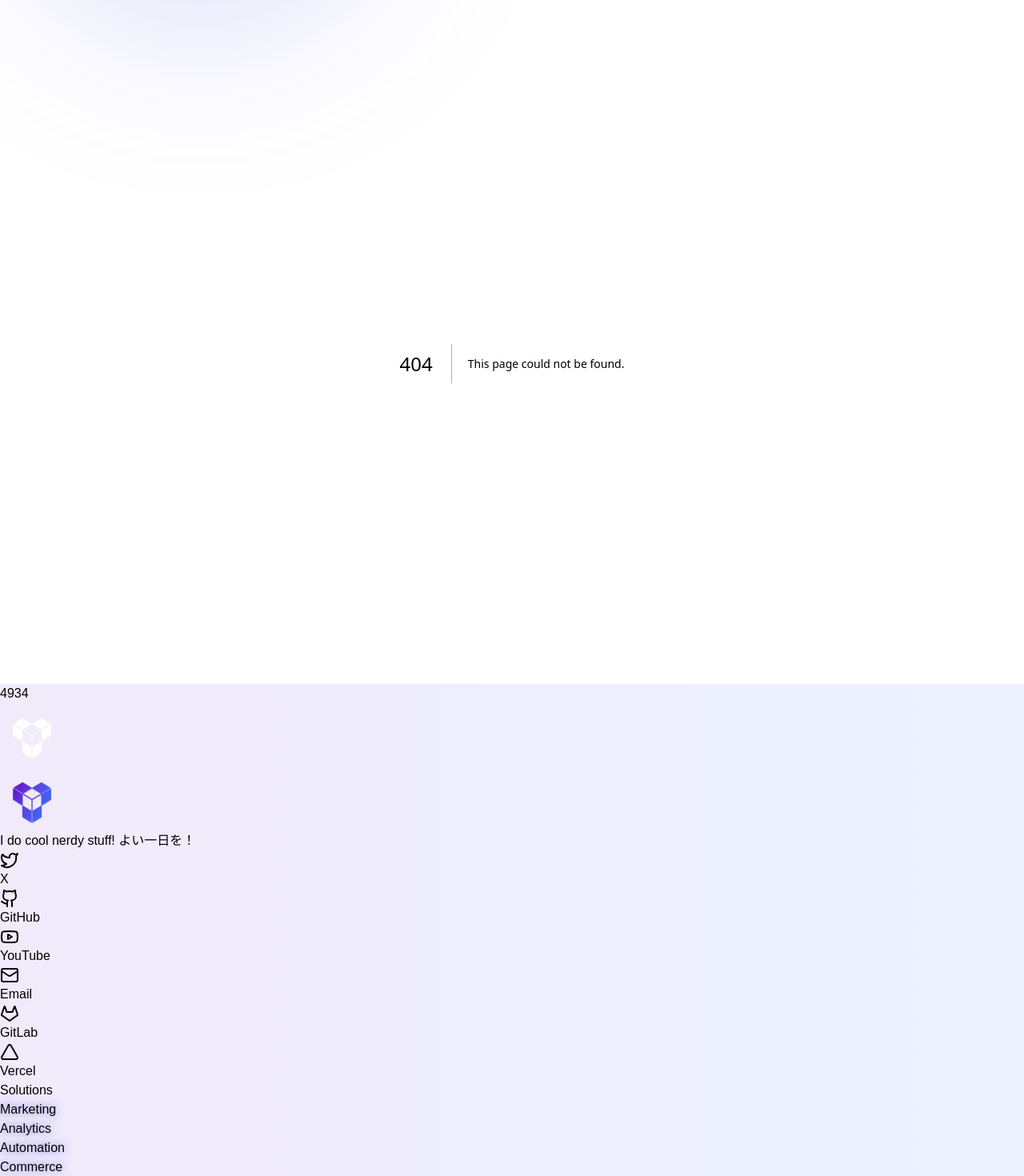
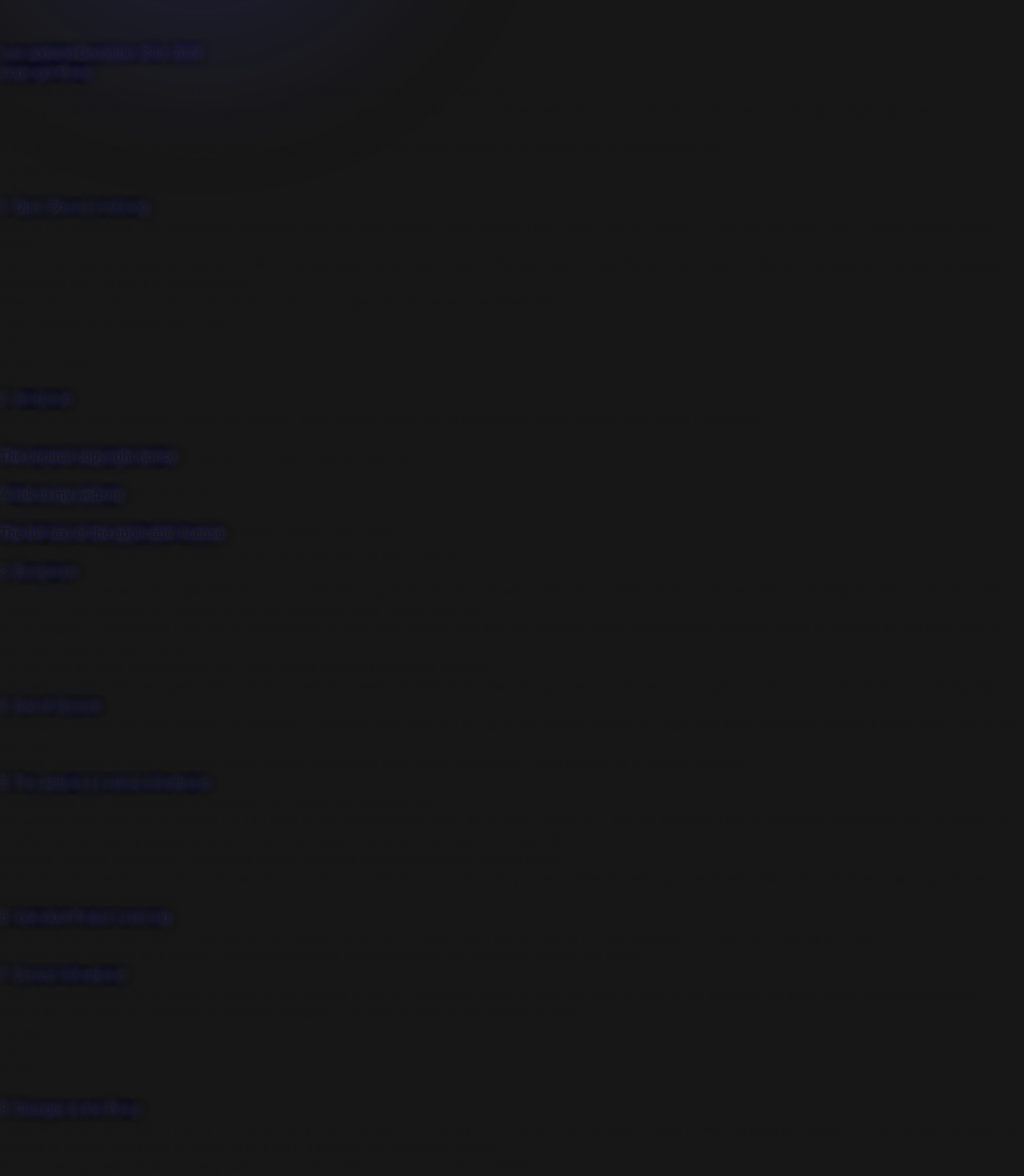
Before and after one commit to olavorw/olavorw.com, a Next.js app: page /legal/policies/copyright in a window 1280 px wide. Before the commit this address had no page. Shown: the part 6840-8310 px from the top of the page at 80% size. Built offline with nearby package versions, Linux system fonts and the light colour scheme; a web font is replaced by a local one.

Commit message:
Add detailed copyright policy page and placeholders for TOS/privacy
Introduced a comprehensive copyright policy page outlining licensing, attribution, and exception rules. Placeholder components for Terms of Service and Privacy Policy pages were also added for future implementation.

```diff
--- /dev/null
+++ b/src/app/legal/policies/copyright/page.tsx
@@ -0,0 +1,123 @@
+import UnifiedSection from "@/components/UnifiedSection";
+import {NewspaperIcon, PaperclipIcon, Scroll} from "lucide-react";
+
+export default function CopyrightPolicy() {
+    return (
+      <>
+            <UnifiedSection
+                title={"Copyright Policy"}
+                tagline={"Last updated December 23rd, 2024"}
+                description={"Welcome to the copyright page for olavorw.com / Olav \"Olavorw\" Sharma (\"we,\" \"our,\" \"us,\" \"I\"). "}
+                content={"Below, you will find information regarding the licensing and copyright details for my projects and website. I am " +
+                         "committed to transparency and supporting the open-source community.\n If you have any questions or concerns, please " +
+                         "contact me using the form on my website or by emailing me at olav@olavorw.com."}
+                centered={true}
+                links={[
+                    {
+                        name: "Contact Me",
+                        href: "https://olavorw.com/contact"
+                    },
+                ]}
+            />
+          <UnifiedSection
+              title={"1. Open Source Licensing"}
+              topOfPage={false}
+              centered={true}
+              content={"Most of my projects are open source and distributed under the GNU General Public License 3 (GPLv3) or Apache License. 2.0" +
+                  " You can find the full text of these licenses linked below.\n Each of my projects includes a \"License.md\" file in the root directory" +
+                  " with the full text of the applicable license. You are free to use, modify, and distribute our open-source projects in accordance with " +
+                  "the terms of these licenses.\nFiles written by me may include a notice at the top of the file regarding the license associated" +
+                  " with it."}
+              links={[
+                  {
+                      name: "GNU General Public License 3 (GPLv3)",
+                        href: "https://www.gnu.org/licenses/gpl-3.0.html"
+                  },
+                  {
+                        name: "Apache License 2.0",
+                        href: "https://www.apache.org/licenses/LICENSE-2.0"
+                  }
+              ]}
+          />
+          <UnifiedSection
+              title={"2. Attribution"}
+              content={"Attribution is a core aspect of open-source software. When using or redistributing my projects, please include the following if applicable:\n"}
+              topOfPage={false}
+              centered={true}
+              features={[
+                  {
+                      icon: <NewspaperIcon />,
+                        title: "The original copyright notice",
+                        description: "Copyright 2024 Olav \"Olavorw\" Sharma"
+                  },
+                  {
+                    icon: <PaperclipIcon />,
+                    title: "A link to my website",
+                    description: "https://olavorw.com"
+                  },
+                  {
+                      icon: <Scroll />,
+                      title: "The full text of the applicable license",
+                        description: "Apache License 2.0 or other"
+                  }
+              ]}
+              additionalContent={"Please note that there are lots of exceptions to this, please see the section below."}
+          />
+          <UnifiedSection title={"3. Exceptions"}
+                content={"As for attribution, while I encourage attribution, it is not explicitly required in the GNU General Public License (GPLv3) which I license" +
+                    " most of my projects under, but for the Apache License 2.0 like this website is licensed under, you should definitely include attribution." +
+                    "\nSome projects or components may include dependencies or third-party software with their own licensing terms. Please review individual project " +
+                    "repositories for any exceptions or additional licensing requirements.\nFor the most accurate information on your rights, please review all applicable" +
+                    " licenses. \nI'm open to collaboration and partnerships, so don't hesitate to reach out. 90% of the time when you reach out I'll make an" +
+                    "exception. I just want to know where my work is going." }
+                topOfPage={false}
+                centered={true}
+          />
+          <UnifiedSection title={"4. Use of Content"}
+                content={"My projects, website and their contents are protected by copyright laws. You may not go further than the restrictions made clear in the respective project's" +
+                    " license without my explicit permission.\n If you're interested in using our content for commercial purposes or want explicit permission, please contact" +
+                    " me to discuss licensing."}
+                topOfPage={false}
+                centered={true}
+          />
+            <UnifiedSection title={"5. This website's License Information"}
+                            description={"The following information applies to the content on this website, olavorw.com."}
+              content={"My website, 4934.tech, and its content are fully open source and distributed under the Apache License. 2.0. You can find the full text of the license" +
+                  " linked below. You are free to use, modify, and distribute my website's content in accordance with the terms of the Apache License 2.0. \n What this means is" +
+                  " when using my website's content, you must include the attribution stated above.\nWhile most of our website can be made open source, some components may be " +
+                  "proprietary or have different licensing terms. Please refer to the individual project repositories or contact us for more information."}
+                topOfPage={false}
+                centered={true}
+            />
+          <UnifiedSection title={"6. Individual Project Licensing"}
+                content={"Some projects may have different licensing terms. Please refer to the individual project repositories for the most accurate information on licensing and use.\n" +
+                    "If I make documentation for a project, I usually provide more information about the licensing and use of the project."}
+                topOfPage={false}
+                centered={true}
+            />
+            <UnifiedSection title={"7. Contact Information"}
+                    content={"If you have any questions or concerns regarding the licensing or use of my projects, please contact me using the form on my website or by emailing me at " +
+                        "olav@olavorw.com\n90% of the time when you reach out I'll make an exception. I just want to know where my work is going." }
+                    topOfPage={false}
+                    centered={true}
+                            links={[
+                                {
+                                    name: "Contact Form",
+                                    href: "https://olavorw.com/contact"
+                                },
+                                {
+                                    name: "Email",
+                                    href: "mailto:olav@olavorw.com"
+                                }
+                            ]}
+            />
+            <UnifiedSection title={"8. Changes to this Policy"}
+                content={"I reserve the right to update or modify this policy at any time. Changes to this policy will be reflected on this page. Please review this page periodically for " +
+                    "any changes. By using my projects or website, you agree to the terms outlined in this policy and applicable licenses.\nWhen updating these policies, I usually" +
+                    " send out a quick reminder on one of my social platforms."}
+                topOfPage={false}
+                centered={true}
+            />
+      </>
+    );
+}
```
Also changed, not shown: src/app/legal/policies/privacy/page.tsx (+7 -0 lines), src/app/legal/policies/tos/page.tsx (+7 -0 lines).
